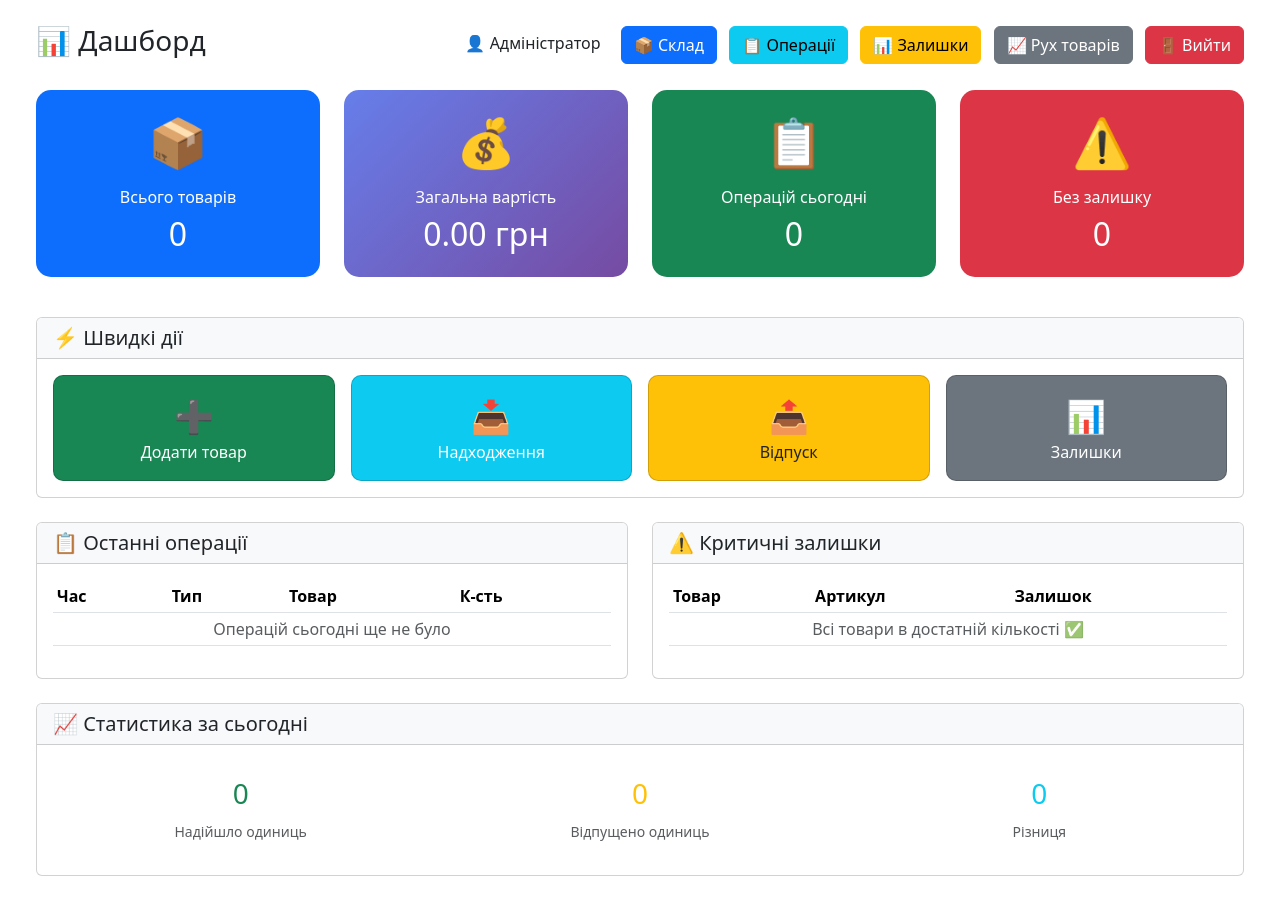
After one commit to Vasyl20/prototype-warehouse, a Flask app: page /dashboard in a window 1280 px wide. The commit adds this page. Run offline with Flask 3, Linux system fonts and the light colour scheme; the visitor is signed in with stand-in values (Sample User, id 1); data that the repository does not hold is empty.

Commit message:
added Dashboard

```diff
--- a/app.py
+++ b/app.py
@@ -369,6 +369,21 @@ def get_all_operations():
         return jsonify([])
 
 
+
+
+
+
+# ============ DASHBOARD ============
+@app.route('/dashboard')
+@login_required
+def dashboard_page():
+    return render_template('dashboard.html')
+
+
+
+
+
+
 if __name__ == '__main__':
     if not os.path.exists(DB_NAME):
         init_db()
--- /dev/null
+++ b/static/dashboard.js
@@ -0,0 +1,190 @@
+// Зберігаємо поточні дані
+let productsData = [];
+let operationsData = [];
+
+// Завантаження товарів
+async function loadProducts() {
+  try {
+    const res = await fetch('/products');
+    productsData = await res.json();
+    updateDashboard();
+    showCriticalStock();
+  } catch (error) {
+    console.error('Помилка завантаження товарів:', error);
+  }
+}
+
+// Завантаження операцій за сьогодні
+async function loadTodayOperations() {
+  try {
+    const res = await fetch('/api/operations/today');
+
+    if (!res.ok) {
+      console.error('Помилка отримання операцій:', res.status);
+      operationsData = [];
+      updateDashboard();
+      showRecentOperations();
+      return;
+    }
+
+    operationsData = await res.json();
+    updateDashboard();
+    showRecentOperations();
+    calculateTodayStats();
+  } catch (error) {
+    console.error('Помилка завантаження операцій:', error);
+    operationsData = [];
+    updateDashboard();
+    showRecentOperations();
+  }
+}
+
+// Оновлення головних карточок дашборду
+function updateDashboard() {
+  // Всього товарів
+  const totalProducts = productsData.length;
+
+  // Загальна вартість залишків
+  let totalValue = 0;
+  productsData.forEach(p => {
+    const quantity = p.quantity || 0;
+    const price = p.price || 0;
+    totalValue += quantity * price;
+  });
+
+  // Операцій сьогодні
+  const todayOperations = operationsData.length;
+
+  // Товарів з нульовим залишком
+  let zeroStock = 0;
+  productsData.forEach(p => {
+    if ((p.quantity || 0) === 0) {
+      zeroStock++;
+    }
+  });
+
+  // Оновлюємо карточки
+  document.getElementById('totalProducts').textContent = totalProducts;
+  document.getElementById('totalValue').textContent = totalValue.toFixed(2) + ' грн';
+  document.getElementById('todayOperations').textContent = todayOperations;
+  document.getElementById('zeroStock').textContent = zeroStock;
+}
+
+// Відображення останніх операцій
+function showRecentOperations() {
+  const table = document.getElementById('recentOperations');
+  table.innerHTML = '';
+
+  if (operationsData.length === 0) {
+    table.innerHTML = '<tr><td colspan="4" class="text-center text-muted">Операцій сьогодні ще не було</td></tr>';
+    return;
+  }
+
+  // Показуємо останні 10 операцій
+  const recent = operationsData.slice(0, 10);
+
+  recent.forEach(op => {
+    const row = document.createElement('tr');
+    const typeText = op.type === 'income' ? '➕' : '➖';
+    const typeClass = op.type === 'income' ? 'text-success' : 'text-warning';
+
+    row.innerHTML = `
+      <td>${op.time}</td>
+      <td class="${typeClass}"><strong>${typeText}</strong></td>
+      <td>${op.product_name}</td>
+      <td><strong>${op.quantity}</strong></td>
+    `;
+
+    table.appendChild(row);
+  });
+}
+
+// Відображення товарів з критичним залишком
+function showCriticalStock() {
+  const table = document.getElementById('criticalStock');
+  table.innerHTML = '';
+
+  // Фільтруємо товари з залишком <= 5
+  const critical = productsData.filter(p => (p.quantity || 0) <= 5);
+
+  if (critical.length === 0) {
+    table.innerHTML = '<tr><td colspan="3" class="text-center text-muted">Всі товари в достатній кількості ✅</td></tr>';
+    return;
+  }
+
+  // Сортуємо за залишком (найменші зверху)
+  critical.sort((a, b) => (a.quantity || 0) - (b.quantity || 0));
+
+  // Показуємо перші 10
+  critical.slice(0, 10).forEach(p => {
+    const row = document.createElement('tr');
+    const qtyClass = (p.quantity || 0) === 0 ? 'text-danger' : 'text-warning';
+
+    row.innerHTML = `
+      <td>${p.name}</td>
+      <td>${p.number || '—'}</td>
+      <td class="${qtyClass}"><strong>${p.quantity || 0}</strong></td>
+    `;
+
+    table.appendChild(row);
+  });
+}
+
+// Розрахунок статистики за сьогодні
+function calculateTodayStats() {
+  let totalIncome = 0;
+  let totalOutcome = 0;
+
+  operationsData.forEach(op => {
+    if (op.type === 'income') {
+      totalIncome += op.quantity;
+    } else if (op.type === 'outcome') {
+      totalOutcome += op.quantity;
+    }
+  });
+
+  const balance = totalIncome - totalOutcome;
+
+  document.getElementById('todayIncome').textContent = totalIncome;
+  document.getElementById('todayOutcome').textContent = totalOutcome;
+  document.getElementById('todayBalance').textContent = balance;
+
+  // Змінюємо колір балансу залежно від значення
+  const balanceEl = document.getElementById('todayBalance');
+  if (balance > 0) {
+    balanceEl.className = 'text-success';
+  } else if (balance < 0) {
+    balanceEl.className = 'text-danger';
+  } else {
+    balanceEl.className = 'text-info';
+  }
+}
+
+// Вихід з системи
+async function logout() {
+  try {
+    await fetch('/logout', { method: 'POST' });
+    window.location.href = '/login';
+  } catch (error) {
+    console.error('Помилка виходу:', error);
+    window.location.href = '/login';
+  }
+}
+
+// Ініціалізація при завантаженні сторінки
+window.addEventListener('load', function() {
+  console.log('Завантаження дашборду...');
+
+  // Обробник кнопки виходу
+  document.getElementById('logoutBtn').addEventListener('click', logout);
+
+  // Завантажуємо дані
+  loadProducts();
+  loadTodayOperations();
+
+  // Автоматичне оновлення кожні 30 секунд
+  setInterval(() => {
+    loadProducts();
+    loadTodayOperations();
+  }, 30000);
+});
--- /dev/null
+++ b/templates/dashboard.html
@@ -0,0 +1,224 @@
+<!DOCTYPE html>
+<html lang="uk">
+<head>
+  <meta charset="UTF-8">
+  <title>Дашборд - Склад</title>
+  <link href="https://cdn.jsdelivr.net/npm/bootstrap@5.3.3/dist/css/bootstrap.min.css" rel="stylesheet">
+  <style>
+    .dashboard-card {
+      transition: transform 0.2s, box-shadow 0.2s;
+      border: none;
+      border-radius: 15px;
+      cursor: pointer;
+    }
+    .dashboard-card:hover {
+      transform: translateY(-5px);
+      box-shadow: 0 10px 25px rgba(0,0,0,0.15);
+    }
+    .card-icon {
+      font-size: 3rem;
+      margin-bottom: 10px;
+    }
+    .quick-action-card {
+      transition: all 0.2s;
+      border-radius: 10px;
+    }
+    .quick-action-card:hover {
+      transform: scale(1.05);
+      box-shadow: 0 5px 15px rgba(0,0,0,0.1);
+    }
+    .recent-operations {
+      max-height: 400px;
+      overflow-y: auto;
+    }
+  </style>
+</head>
+<body class="p-4">
+
+  <div class="container-fluid">
+    <div class="d-flex justify-content-between align-items-center mb-4">
+      <h3>📊 Дашборд</h3>
+      <div>
+        <span class="me-3">👤 Адміністратор</span>
+        <a href="/" class="btn btn-primary me-2">📦 Склад</a>
+        <a href="/operations" class="btn btn-info me-2">📋 Операції</a>
+        <a href="/stock" class="btn btn-warning me-2">📊 Залишки</a>
+        <a href="/movement" class="btn btn-secondary me-2">📈 Рух товарів</a>
+        <button class="btn btn-danger" id="logoutBtn">🚪 Вийти</button>
+      </div>
+    </div>
+
+    <!-- Основні показники -->
+    <div class="row mb-4">
+      <div class="col-md-3 mb-3">
+        <div class="card dashboard-card bg-primary text-white">
+          <div class="card-body text-center">
+            <div class="card-icon">📦</div>
+            <h6 class="mb-2">Всього товарів</h6>
+            <h2 id="totalProducts">0</h2>
+          </div>
+        </div>
+      </div>
+
+      <div class="col-md-3 mb-3">
+        <div class="card dashboard-card" style="background: linear-gradient(135deg, #667eea 0%, #764ba2 100%); color: white;">
+          <div class="card-body text-center">
+            <div class="card-icon">💰</div>
+            <h6 class="mb-2">Загальна вартість</h6>
+            <h2 id="totalValue">0 грн</h2>
+          </div>
+        </div>
+      </div>
+
+      <div class="col-md-3 mb-3">
+        <div class="card dashboard-card bg-success text-white">
+          <div class="card-body text-center">
+            <div class="card-icon">📋</div>
+            <h6 class="mb-2">Операцій сьогодні</h6>
+            <h2 id="todayOperations">0</h2>
+          </div>
+        </div>
+      </div>
+
+      <div class="col-md-3 mb-3">
+        <div class="card dashboard-card bg-danger text-white">
+          <div class="card-body text-center">
+            <div class="card-icon">⚠️</div>
+            <h6 class="mb-2">Без залишку</h6>
+            <h2 id="zeroStock">0</h2>
+          </div>
+        </div>
+      </div>
+    </div>
+
+    <!-- Швидкі дії -->
+    <div class="row mb-4">
+      <div class="col-md-12">
+        <div class="card">
+          <div class="card-header bg-light">
+            <h5 class="mb-0">⚡ Швидкі дії</h5>
+          </div>
+          <div class="card-body">
+            <div class="row g-3">
+              <div class="col-md-3">
+                <a href="/" class="text-decoration-none">
+                  <div class="card quick-action-card bg-success text-white text-center p-3">
+                    <div style="font-size: 2rem;">➕</div>
+                    <div>Додати товар</div>
+                  </div>
+                </a>
+              </div>
+              <div class="col-md-3">
+                <a href="/operations" class="text-decoration-none">
+                  <div class="card quick-action-card bg-info text-white text-center p-3">
+                    <div style="font-size: 2rem;">📥</div>
+                    <div>Надходження</div>
+                  </div>
+                </a>
+              </div>
+              <div class="col-md-3">
+                <a href="/operations" class="text-decoration-none">
+                  <div class="card quick-action-card bg-warning text-dark text-center p-3">
+                    <div style="font-size: 2rem;">📤</div>
+                    <div>Відпуск</div>
+                  </div>
+                </a>
+              </div>
+              <div class="col-md-3">
+                <a href="/stock" class="text-decoration-none">
+                  <div class="card quick-action-card bg-secondary text-white text-center p-3">
+                    <div style="font-size: 2rem;">📊</div>
+                    <div>Залишки</div>
+                  </div>
+                </a>
+              </div>
+            </div>
+          </div>
+        </div>
+      </div>
+    </div>
+
+    <div class="row">
+      <!-- Останні операції -->
+      <div class="col-md-6 mb-4">
+        <div class="card">
+          <div class="card-header bg-light">
+            <h5 class="mb-0">📋 Останні операції</h5>
+          </div>
+          <div class="card-body recent-operations">
+            <table class="table table-sm">
+              <thead>
+                <tr>
+                  <th>Час</th>
+                  <th>Тип</th>
+                  <th>Товар</th>
+                  <th>К-сть</th>
+                </tr>
+              </thead>
+              <tbody id="recentOperations"></tbody>
+            </table>
+          </div>
+        </div>
+      </div>
+
+      <!-- Товари з критичним залишком -->
+      <div class="col-md-6 mb-4">
+        <div class="card">
+          <div class="card-header bg-light">
+            <h5 class="mb-0">⚠️ Критичні залишки</h5>
+          </div>
+          <div class="card-body recent-operations">
+            <table class="table table-sm">
+              <thead>
+                <tr>
+                  <th>Товар</th>
+                  <th>Артикул</th>
+                  <th>Залишок</th>
+                </tr>
+              </thead>
+              <tbody id="criticalStock"></tbody>
+            </table>
+          </div>
+        </div>
+      </div>
+    </div>
+
+    <!-- Статистика за період -->
+    <div class="row">
+      <div class="col-md-12">
+        <div class="card">
+          <div class="card-header bg-light">
+            <h5 class="mb-0">📈 Статистика за сьогодні</h5>
+          </div>
+          <div class="card-body">
+            <div class="row text-center">
+              <div class="col-md-4">
+                <div class="p-3">
+                  <h3 class="text-success" id="todayIncome">0</h3>
+                  <small class="text-muted">Надійшло одиниць</small>
+                </div>
+              </div>
+              <div class="col-md-4">
+                <div class="p-3">
+                  <h3 class="text-warning" id="todayOutcome">0</h3>
+                  <small class="text-muted">Відпущено одиниць</small>
+                </div>
+              </div>
+              <div class="col-md-4">
+                <div class="p-3">
+                  <h3 class="text-info" id="todayBalance">0</h3>
+                  <small class="text-muted">Різниця</small>
+                </div>
+              </div>
+            </div>
+          </div>
+        </div>
+      </div>
+    </div>
+  </div>
+
+  <script src="https://cdn.jsdelivr.net/npm/bootstrap@5.3.3/dist/js/bootstrap.bundle.min.js"></script>
+  <script src="/static/dashboard.js"></script>
+
+</body>
+</html>
--- a/templates/index.html
+++ b/templates/index.html
@@ -12,7 +12,8 @@
       <h3>📦 Склад</h3>
       <div>
         <span class="me-3">👤 Адміністратор</span>
-        <a href="/operations" class="btn btn-info me-2">📊 Операції</a>
+        <a href="/dashboard" class="btn btn-info me-2">📊 Дажборд</a>
+        <a href="/operations" class="btn btn-info me-2">♻️ Операції</a>
         <a href="/movement" class="btn btn-secondary me-2">📈 Рух товарів</a>
         <button class="btn btn-success me-2" id="addBtn">➕ Додати товар</button>
         <button class="btn btn-danger" id="logoutBtn">🚪 Вийти</button>
```
